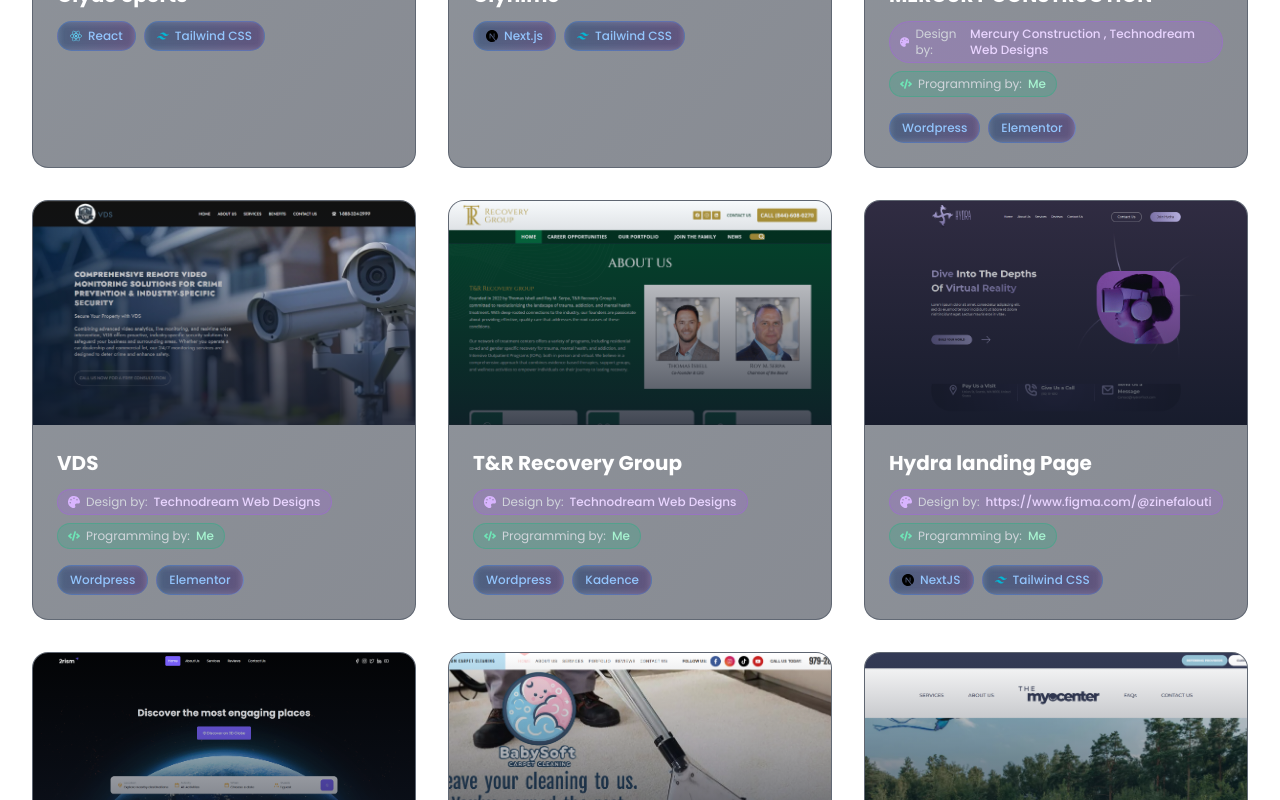
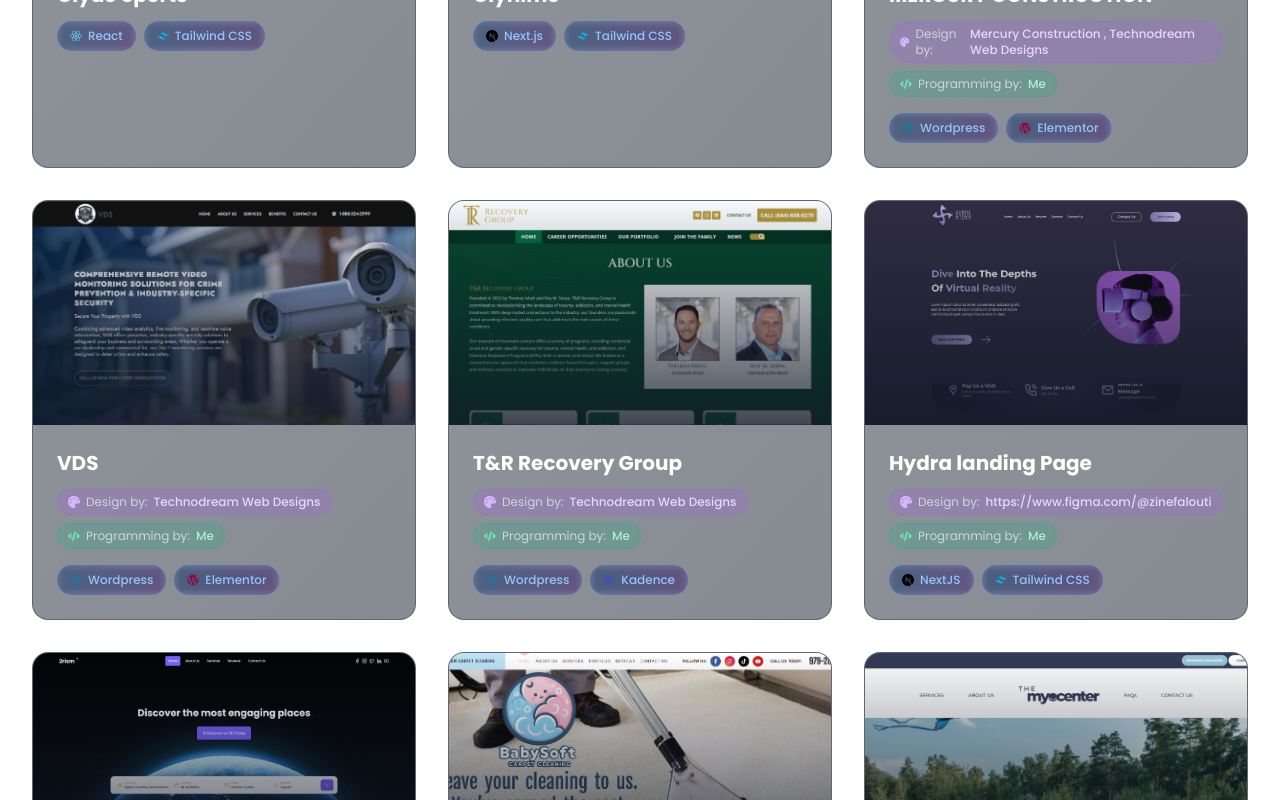
Before and after one commit to jkClyde/gsap_portfolio, a Next.js app: page /projects in a window 1280 px wide. Shown: the part 1620-2420 px from the top of the page. Built offline with nearby package versions, Linux system fonts and the light colour scheme.

Commit message:
deployment fix

```diff
--- a/app/projects/page.tsx
+++ b/app/projects/page.tsx
@@ -34,6 +34,7 @@
   'Next.js': { icon: SiNextdotjs, color: '#000000' },
   'NextJS': { icon: SiNextdotjs, color: '#000000' },
   'WordPress': { icon: FaWordpress, color: '#21759B' },
+  'Wordpress': { icon: FaWordpress, color: '#21759B' },
   'JavaScript': { icon: SiJavascript, color: '#F7DF1E' },
   'TypeScript': { icon: SiTypescript, color: '#3178C6' },
   'Typescript': { icon: SiTypescript, color: '#3178C6' },
@@ -46,8 +47,14 @@
   'Postgres': { icon: SiPostgresql, color: '#336791' },
   'Firebase': { icon: SiFirebase, color: '#FFCA28' },
   'Framer Motion': { icon: SiFramer, color: '#0055FF' },
-  'GSAP': { icon: SiGreensock, color: '#88CE02' }
-};
+  'GSAP': { icon: SiGreensock, color: '#88CE02' },
+  'Elementor': { icon: FaWordpress, color: '#92003B' },
+  'Kadence': { icon: FaWordpress, color: '#3F51B5' },
+  'GoHighLevel': { icon: FaCode, color: '#4F46E5' }
+} as const;
+
+// Create a type for valid tech stack keys
+type TechStackKey = keyof typeof techIcons;
 
 // Status configurations
 const statusConfig = {
@@ -72,14 +79,15 @@
     borderColor: 'border-blue-500/30',
     icon: FaEye
   }
-};
+} as const;
 
 interface TechBadgeProps {
   tech: string;
 }
 
 const TechBadge: React.FC<TechBadgeProps> = ({ tech }) => {
-  const techInfo = techIcons[tech];
+  // Type guard to check if tech is a valid key
+  const techInfo = techIcons[tech as TechStackKey];
   const IconComponent = techInfo?.icon;
 
   return (
@@ -137,7 +145,7 @@
   image: string;
   category: 'WordPress' | 'Next.js' | 'React' | 'All' | 'GoHighLevel';
   techStack: string[];
-  status?: 'development' | 'under-development' | 'frontend-only'; // Made optional since live projects won't have status
+  status?: 'development' | 'under-development' | 'frontend-only';
   designedBy?: string;
   liveUrl?: string;
   githubUrl?: string;
@@ -309,7 +317,7 @@
       category: "Next.js",
       techStack: ["React", "Tailwind CSS"],
       liveUrl: "https://clyde-sports.netlify.app/",
-            status: "frontend-only",
+      status: "frontend-only",
 
     },
     {
```
